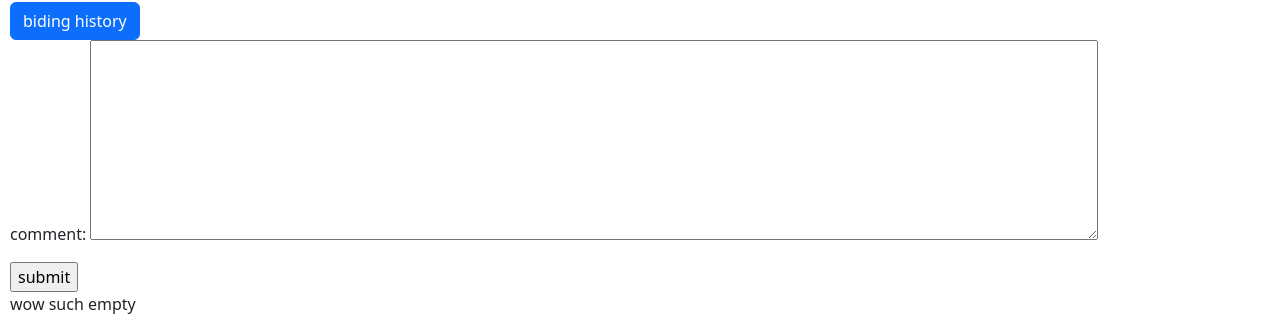
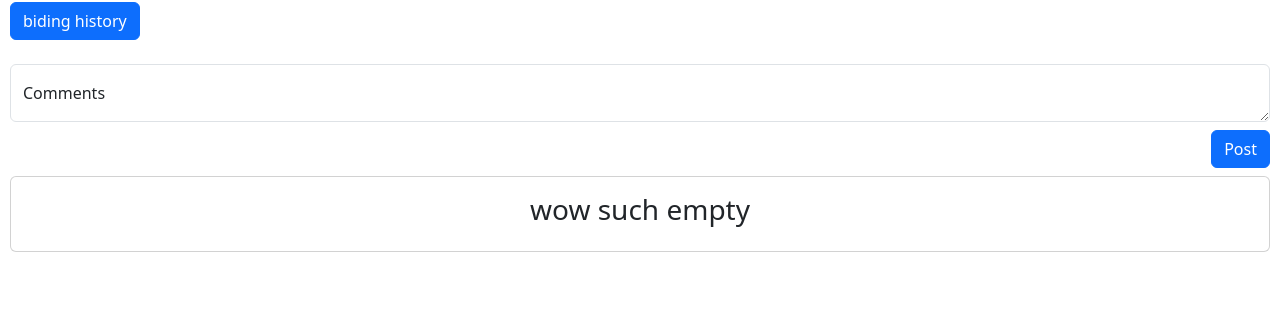
Before and after one commit to Maazalisaeed/commerce, a Django app: page /9 in a window 1280 px wide. Shown: the part 775-1101 px from the top of the page. After the commit the page ends 1027 px from the top, so only its background shows below. Run offline with Django 3.2, Linux system fonts and the light colour scheme; data comes from the database, SQL or seed files in the repository; both versions use the stored data as it was after the commit; some libraries are stand-ins or nearby versions.

Commit message:
started working on the lisitng page comment section beautification is almost done only thing left is to add more spacing and bodars moreover we also need to add  a cat image for wow such empty and more fun

```diff
--- a/auctions/forms.py
+++ b/auctions/forms.py
@@ -28,6 +28,6 @@ class biding_form(forms.Form):
             del form_data['current_bid']
         return form_data
 class comments_form(forms.Form):
-    comment = forms.CharField(label="comment", widget=forms.Textarea(attrs={'class':"comment"}), required=False, max_length= 10000)
+    comment = forms.CharField(widget=forms.Textarea(attrs={'class':'form-control','id':'floatingTextarea','spellcheck':'false','placeholder':'Leave a comment here'}), required=False, max_length= 10000, label="")
 class listing_id_form(forms.Form):
     hidden_listing_id = forms.IntegerField(widget=forms.HiddenInput(), required=True)
--- a/auctions/templates/auctions/listing_page.html
+++ b/auctions/templates/auctions/listing_page.html
@@ -1,6 +1,11 @@
 {% extends "auctions/layout.html" %}
 {% block title %}{{listing.title}}{% endblock %}
 {% block body %}
+{% for message in messages %}
+<div class="alert alert-{{ message.tags }}">
+  {{ message }}
+</div>
+{% endfor %}
 <div class="card" style="width: 35rem;">
   <img src="{{listing.image_url}}" alt="this is a image of {{listing.title}}">
   <div class="card-body">
@@ -33,12 +38,6 @@
   this listing is closed
 </div>
 {% endif %}
-{% for message in messages %}
-    <div class="alert alert-{{ message.tags }}">
-        {{ message }}
-    </div>
-{% endfor %}
-
 <!-- Button trigger modal -->
 <button type="button" class="btn btn-primary" data-bs-toggle="modal" data-bs-target="#staticBackdrop">
   biding history
@@ -68,22 +67,74 @@
     </div>
   </div>
 </div>
-<form action="{% url 'comment_section' %}" method="post">
+
+<form action="{% url 'comment_section' %}" method="post" class="mt-4">
+  <div class="form-floating">
     {% csrf_token %}
       {{hidden_listing_id}}
-  {{comments_form.as_p}}
+      {{comments_form}}
+      <label for="floatingTextarea">Comments</label>
+      <div class="d-grid d-md-flex justify-content-md-end">
+        <button type="submit" class="btn btn-primary mt-2">Post</button>
+      </div>
+    </div>
+</form>
 
-  <input type="submit" value="submit">
-
-</form>
 {% if comment_section == "wow such empty" %}
-<div>
+<div class="card mt-2 " style="width: auto">
+  <div class="card-body d-grid d-md-flex justify-content-md-center">
+    <h3>
       {{comment_section}}
+    </h3>
+  </div>
 </div>
 {% else %}
 {%for each_comment in comment_section %}
- <div>{{each_comment.user}}</div>
- <div>{{each_comment.comment}}</div>
+{% if each_comment.user == request.user %}
+<form action="{% url 'del_comment' %}" method="post" class="mt-2">
+  {% csrf_token %}
+  <input type="hidden" name="comment_id" value="{{each_comment.id}}">
+  <div class="card" style="width: auto">
+    <div class="card-body">
+      <div class="mb-4">
+        <h4><svg xmlns="http://www.w3.org/2000/svg" width="32" height="32" fill="currentColor"
+            class="bi bi-person-circle" viewBox="0 0 16 16">
+            <path d="M11 6a3 3 0 1 1-6 0 3 3 0 0 1 6 0" />
+            <path fill-rule="evenodd"
+              d="M0 8a8 8 0 1 1 16 0A8 8 0 0 1 0 8m8-7a7 7 0 0 0-5.468 11.37C3.242 11.226 4.805 10 8 10s4.757 1.225 5.468 2.37A7 7 0 0 0 8 1" />
+          </svg>
+          {{each_comment.user}}</h4>
+      </div>
+      <p class="card-text">
+        {{each_comment.comment}}
+      </p>
+      <div class="d-grid d-md-flex justify-content-md-end">
+        <button type="submit" class="btn btn-danger mt-1">Delete</button>
+      </div>
+    </div>
+  </div>
+</form>
+{% else %}
+
+<div class="card" style="width: auto">
+  <div class="card-body">
+    <div class="mb-4">
+      <h4>
+        <svg xmlns="http://www.w3.org/2000/svg" width="32" height="32" fill="currentColor" class="bi bi-person-circle"
+          viewBox="0 0 16 16">
+          <path d="M11 6a3 3 0 1 1-6 0 3 3 0 0 1 6 0" />
+          <path fill-rule="evenodd"
+            d="M0 8a8 8 0 1 1 16 0A8 8 0 0 1 0 8m8-7a7 7 0 0 0-5.468 11.37C3.242 11.226 4.805 10 8 10s4.757 1.225 5.468 2.37A7 7 0 0 0 8 1" />
+        </svg>
+        {{each_comment.user}}
+      </h4>
+    </div>
+    <p class="card-text">
+      {{each_comment.comment}}
+    </p>
+  </div>
+</div>
+{% endif %}
 {% endfor %}
 {% endif %}
 
--- a/auctions/urls.py
+++ b/auctions/urls.py
@@ -14,6 +14,7 @@ urlpatterns = [
     path("categories",views.categories, name="categories"),
     path("close_auction", views.close_auction, name="close_auction"),
     path("delete_auction",views.delete_auction, name ="delete_auction"),
+    path("delete_comment",views.delete_comment,name="del_comment"),
     path("reomove_wishlist",views.delwislist,name="remove_wishlist"),
     path("controll_center", views.controll,name="HQ"),
 ]
--- a/auctions/views.py
+++ b/auctions/views.py
@@ -201,7 +201,7 @@ def delete_auction(request):
         deleteing_auction = listing.objects.get(pk = id_form)
         deleteing_auction.delete()
         messages.success(request, 'this listing has been been Deleted')
-        return HttpResponseRedirect(reverse("index"))
+        return HttpResponseRedirect(reverse("HQ"))
 
 @login_required(login_url='/login')
 def controll(request):
@@ -210,3 +210,10 @@ def controll(request):
     listing_data_with_bids = util.display_listing(user_listings,False)
 
     return render(request, "auctions/controll_center.html",{"listings":listing_data_with_bids})
+def delete_comment(request):
+    id_form = request.POST["comment_id"]
+    deleteing_comment = comments.objects.get(pk = id_form)
+    listing_id =  deleteing_comment.for_which_listing.id
+    deleteing_comment.delete()
+    messages.success(request, 'Your Comment deleted successfuly')
+    return HttpResponseRedirect(reverse("listing_page", args=[listing_id]))
```
Also changed, not shown: auctions/static/auctions/cat.svg (added), db.sqlite3, 1 other file. Lines whose indentation alone changed are shown as unchanged.
